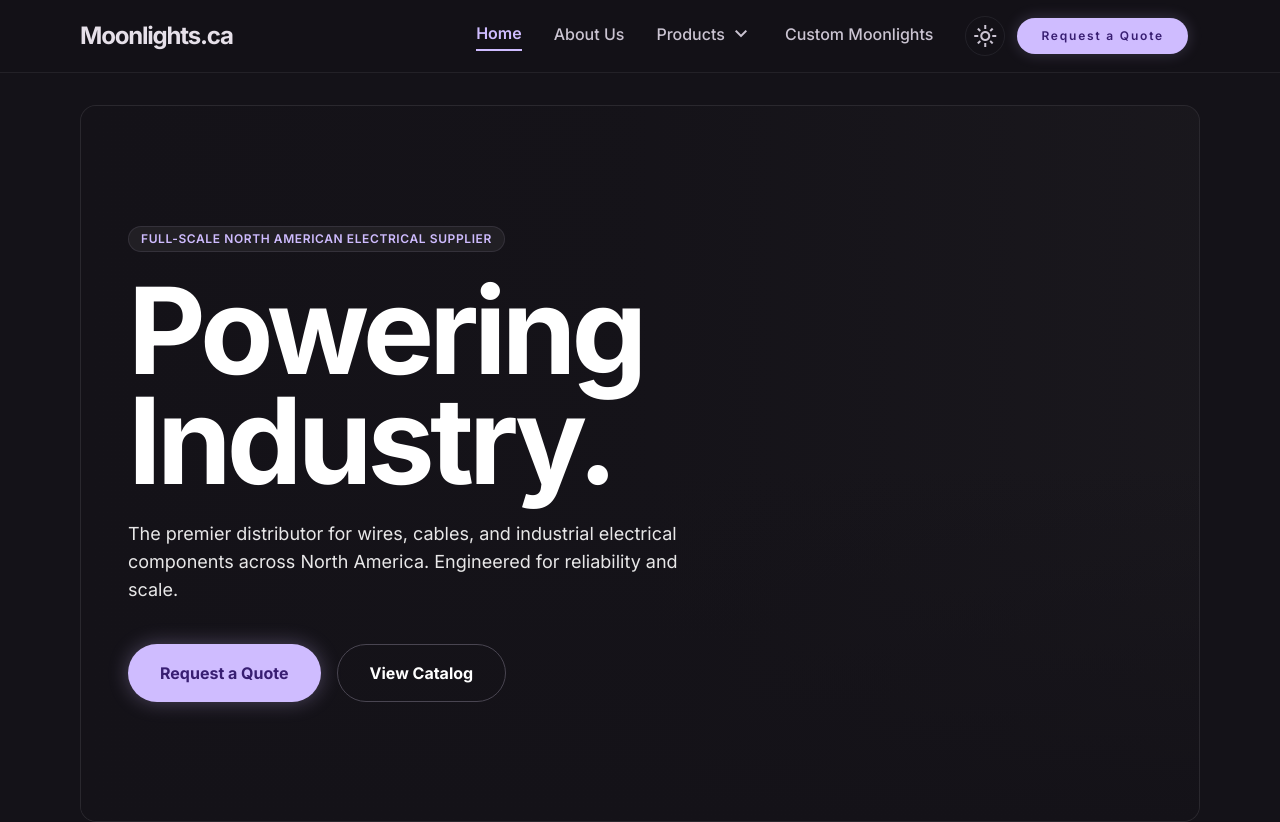
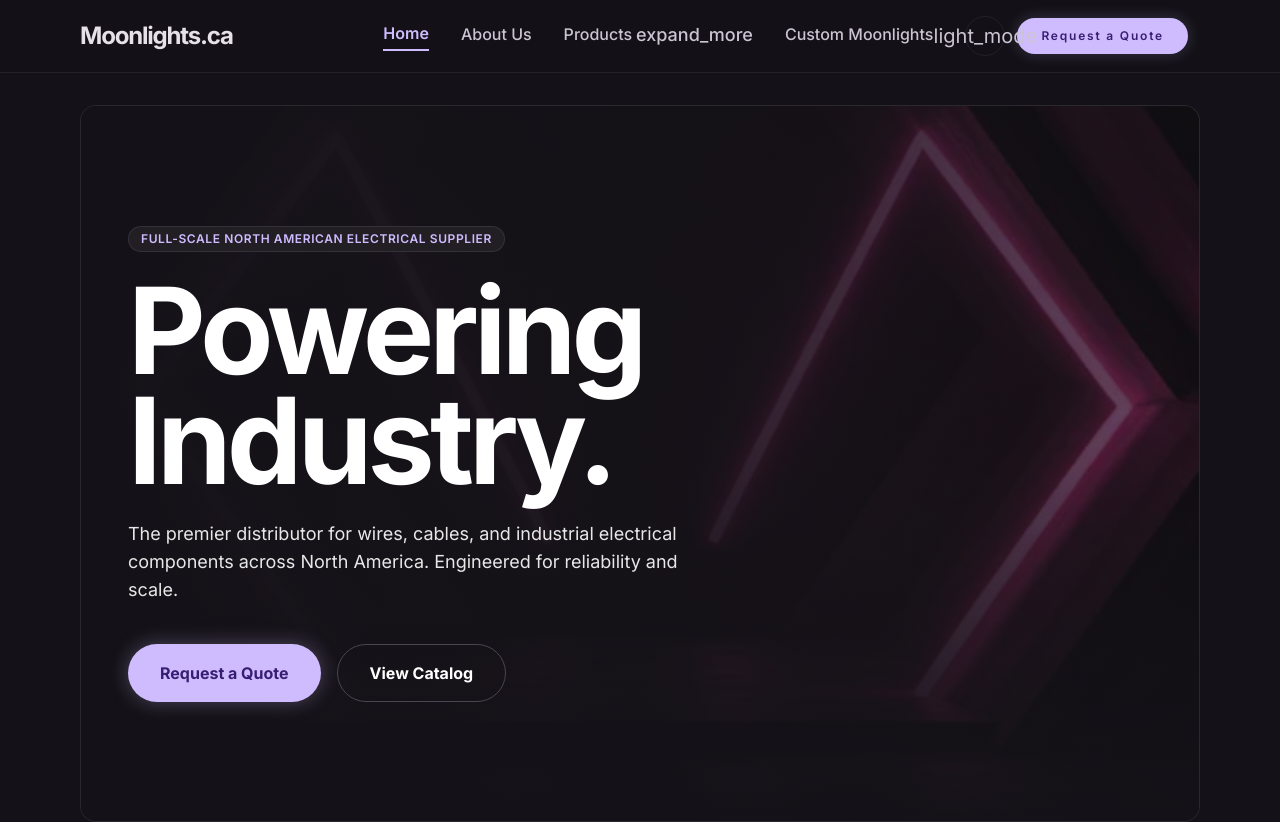
Before and after one commit to moonlights-ca/moonlights.github.io, a Next.js app: page / in a window 1280 px wide. Shown: the top 822 px of the page. Built offline with nearby package versions, Linux system fonts and the light colour scheme.

Commit message:
update hero component with standard img tag

```diff
--- a/src/app/layout.tsx
+++ b/src/app/layout.tsx
@@ -67,7 +67,7 @@ export default function RootLayout({
       <head>
         <script dangerouslySetInnerHTML={{ __html: themeScript }} />
         <meta name="theme-color" content="#141218" />
-        <link rel="preload" href="/moonlights.github.io/assets/hero_bg.webp" as="image" />
+        <link rel="preload" href="/moonlights.github.io/assets/hero_bg.webp" as="image" type="image/webp" fetchPriority="high" />
         <link rel="dns-prefetch" href="https://fonts.googleapis.com" />
         <link rel="dns-prefetch" href="https://fonts.gstatic.com" />
         <link rel="preconnect" href="https://fonts.googleapis.com" crossOrigin="anonymous" />
@@ -78,9 +78,22 @@ export default function RootLayout({
           as="style"
         />
         <link
+          id="material-symbols-css"
           href="https://fonts.googleapis.com/css2?family=Material+Symbols+Outlined:wght,FILL@100..700,0..1&display=swap"
           rel="stylesheet"
+          media="print"
         />
+        <script dangerouslySetInnerHTML={{ __html: `
+          var msLink = document.getElementById('material-symbols-css');
+          msLink.onload = function() { this.media='all' };
+          setTimeout(function() { msLink.media='all' }, 100);
+        ` }} />
+        <noscript>
+          <link
+            href="https://fonts.googleapis.com/css2?family=Material+Symbols+Outlined:wght,FILL@100..700,0..1&display=swap"
+            rel="stylesheet"
+          />
+        </noscript>
       </head>
       <body className="flex flex-col min-h-screen">
         <ThemeProvider>
--- a/src/app/page.tsx
+++ b/src/app/page.tsx
@@ -10,15 +10,13 @@ export default function Home() {
  <div className="absolute inset-0 z-0 overflow-hidden rounded-2xl border border-outline-variant/30 bg-surface-container-low">
  <div className="absolute inset-0 bg-gradient-to-r from-background via-background/90 to-background/40 z-10"></div>
  <div className="absolute bottom-0 left-0 right-0 h-1/2 bg-gradient-to-t from-background to-transparent z-10"></div>
- <Image
- alt="High-end smart LED lighting system"
- className="hero-img w-full h-full object-cover object-right opacity-60 group-hover:opacity-80 transition-all duration-700"
- src="/moonlights.github.io/assets/hero_bg.webp"
- fill
- sizes="100vw"
- priority
- fetchPriority="high"
- />
+          <img
+            alt="High-end smart LED lighting system"
+            className="hero-img absolute inset-0 w-full h-full object-cover object-right opacity-60 transition-all duration-700"
+            src="/moonlights.github.io/assets/hero_bg.webp"
+            fetchPriority="high"
+            decoding="sync"
+          />
  </div>
  {/* Hero Content */}
  <div className="relative z-20 w-full max-w-2xl pl-8 md:pl-12">
```
